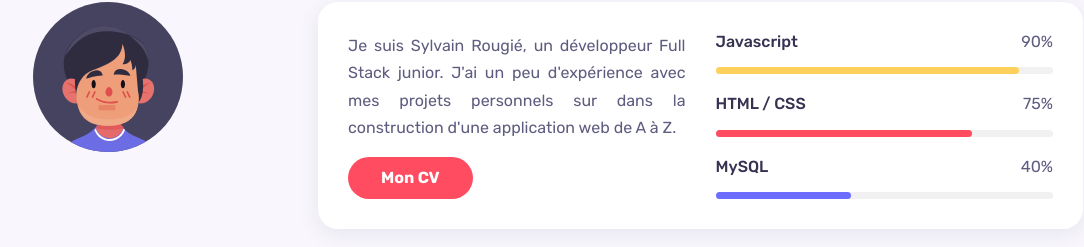
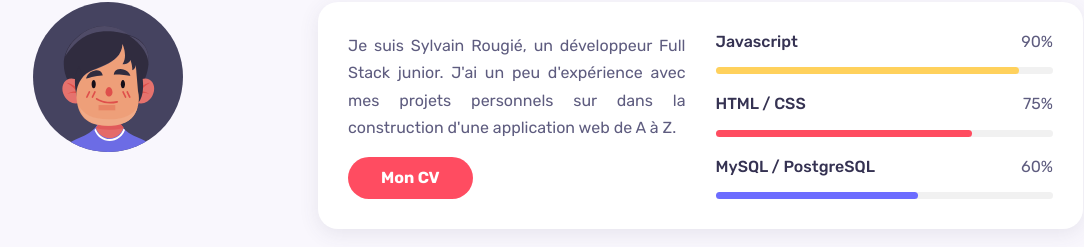
Before and after one commit to Sipixer/portfolio, a React (Vite) app: page / in a window 1280 px wide. Shown: the part 1013-1260 px from the top of the page, without its empty margins (137-1221 px from the left). Built offline with nearby package versions, Linux system fonts and the light colour scheme.

Commit message:
update cv

```diff
--- a/src/components/about/About.jsx
+++ b/src/components/about/About.jsx
@@ -44,11 +44,11 @@ const About = () => {
 
             <div className="skills__data">
               <div className="skills__titles">
-                <h3 className="skills__name">MySQL</h3>
-                <span className="skills__number">40%</span>
+                <h3 className="skills__name">MySQL / PostgreSQL</h3>
+                <span className="skills__number">60%</span>
               </div>
               <div className="skills__bar">
-                <span className="skills_percentage ui__design"></span>
+                <span className="skills_percentage sql"></span>
               </div>
             </div>
           </div>
--- a/src/components/about/about.css
+++ b/src/components/about/about.css
@@ -72,8 +72,8 @@
   background-color: rgb(255, 76, 96);
 }
 
-.ui__design {
-  width: 40%;
+.sql {
+  width: 60%;
   background-color: rgb(108, 108, 299);
 }
 
```
Also changed, not shown: 1 other file (tests, documents, lock files or other folders).
